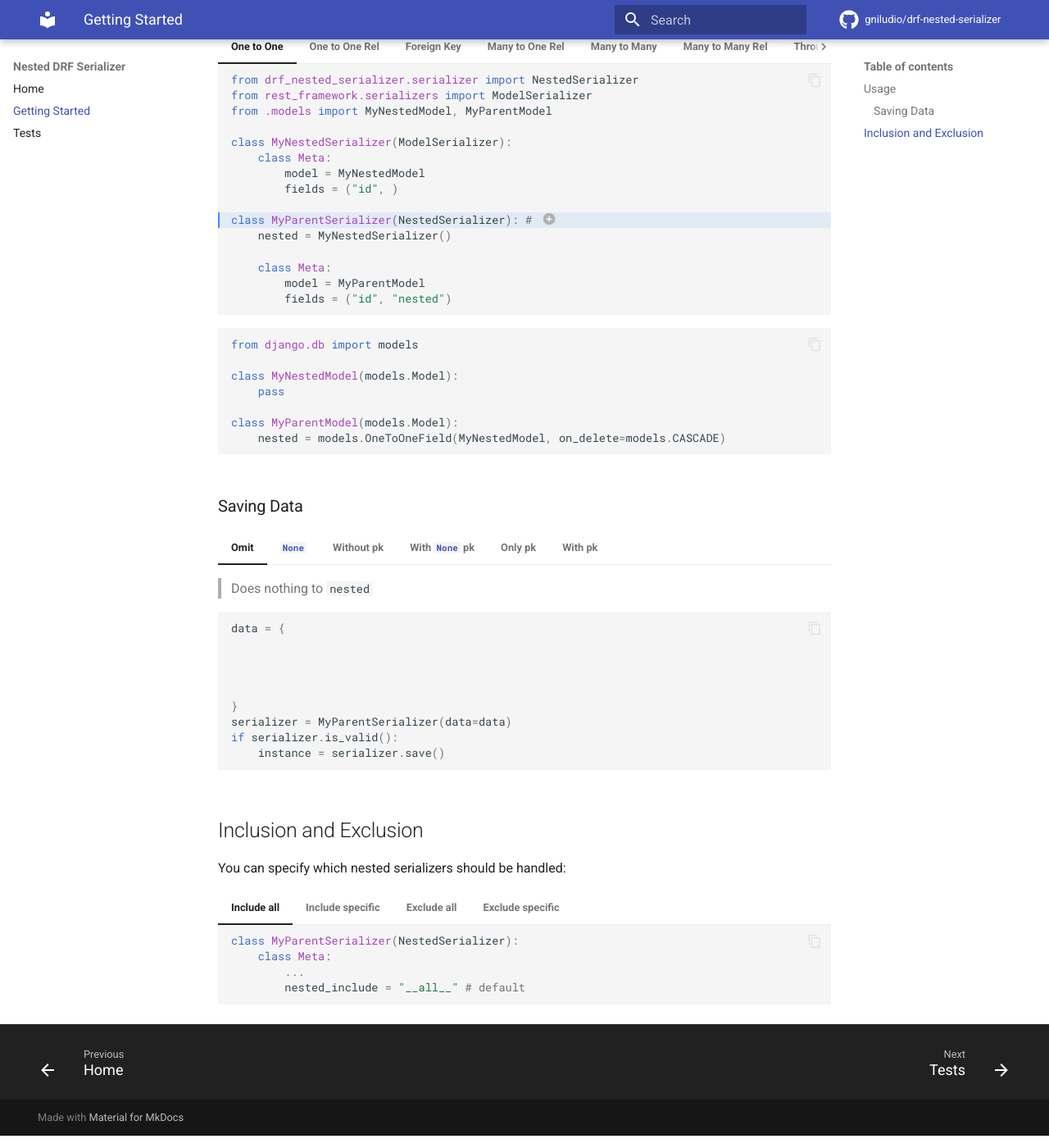
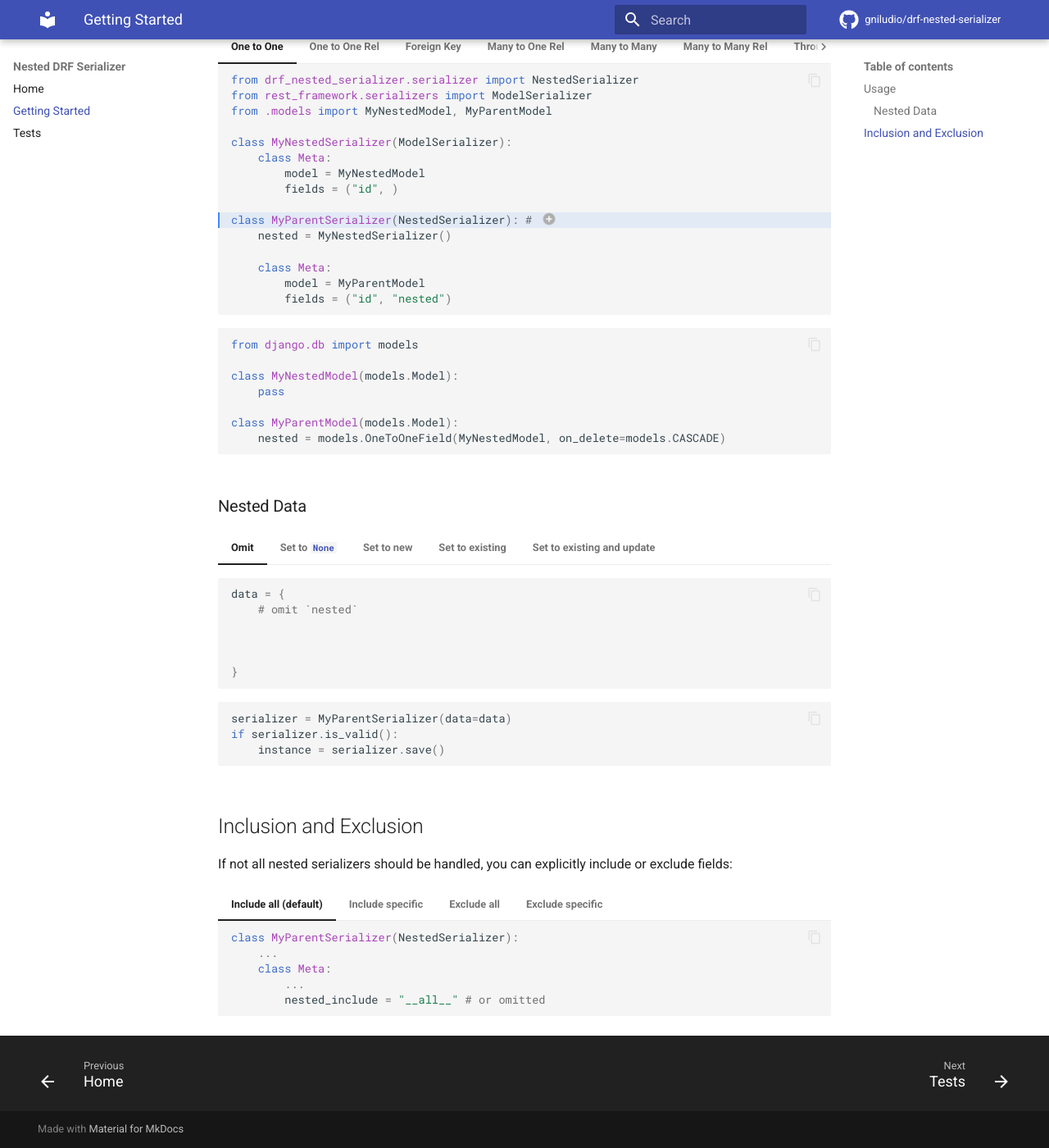
Before and after one commit to GniLudio/drf-nested-serializer, an MkDocs documentation site: the page built from docs/getting_started.md, in a window 1280 px wide and 1400 px high, scrolled down 235 px. Shown: the whole window at 82% size. Built offline with MkDocs 1.6.1 and Material for MkDocs 9.7.7, drawn with Linux system fonts in a browser that asks for light colours; comment, search, counter and statistics services are not loaded.

Commit message:
Update docs

````diff
--- a/docs/getting_started.md
+++ b/docs/getting_started.md
@@ -234,27 +234,25 @@ A serializer just needs to inherit from `NestedSerializer` to allow writable nes
     ```
 
 
-### Saving Data
+### Nested Data
 
 === "Omit"
 
-    > Does nothing to `nested`
-
     ```python
     data = {
-
+        # omit `nested`
 
 
 
     }
+    ```
+    ```python
     serializer = MyParentSerializer(data=data)
     if serializer.is_valid():
         instance = serializer.save()
     ```
 
-=== "`None`"
-
-    > Sets `nested` to `None`
+=== "Set to `None`"
 
     ```python
     data = {
@@ -263,31 +261,14 @@ A serializer just needs to inherit from `NestedSerializer` to allow writable nes
 
 
     }
+    ```
+    ```python
     serializer = MyParentSerializer(data=data)
     if serializer.is_valid():
         instance = serializer.save()
     ```
 
-=== "Without pk"
-
-    > Creates a new nested instance
-
-    ```python
-    data = {
-        "nested": {
-
-            "name": "John Doe",
-        }
-    }
-    serializer = MyParentSerializer(data=data)
-    if serializer.is_valid():
-        instance = serializer.save()
-    ```
-
-
-=== "With `None` pk"
-
-    > Creates a new nested instance
+=== "Set to new"
 
     ```python
     data = {
@@ -296,14 +277,14 @@ A serializer just needs to inherit from `NestedSerializer` to allow writable nes
             "name": "John Doe",
         }
     }
+    ```
+    ```python
     serializer = MyParentSerializer(data=data)
     if serializer.is_valid():
         instance = serializer.save()
     ```
 
-=== "Only pk"
-
-    > Sets `nested` to an existing nested instance
+=== "Set to existing"
 
     ```python
     data = {
@@ -312,22 +293,24 @@ A serializer just needs to inherit from `NestedSerializer` to allow writable nes
 
         }
     }
+    ```
+    ```python
     serializer = MyParentSerializer(data=data)
     if serializer.is_valid():
         instance = serializer.save()
     ```
 
-=== "With pk"
+=== "Set to existing and update"
 
-    > Sets `nested` to an existing nested instance and updates it
-
-    ```python
+    ```json
     data = {
         "nested": {
             "id": 3,
             "name": "John Doe",
         }
     }
+    ```
+    ```python
     serializer = MyParentSerializer(data=data)
     if serializer.is_valid():
         instance = serializer.save()
@@ -335,21 +318,23 @@ A serializer just needs to inherit from `NestedSerializer` to allow writable nes
 
 ## Inclusion and Exclusion
 
-You can specify which nested serializers should be handled:
+If not all nested serializers should be handled, you can explicitly include or exclude fields:
 
-=== "Include all"
+=== "Include all (default)"
 
     ```python
     class MyParentSerializer(NestedSerializer):
+        ...
         class Meta:
             ...
-            nested_include = "__all__" # default
+            nested_include = "__all__" # or omitted
     ```
 
 === "Include specific"
 
     ```python
     class MyParentSerializer(NestedSerializer):
+        ...
         class Meta:
             ...
             nested_include = ("field_1", "field_2", ...)
@@ -359,6 +344,7 @@ You can specify which nested serializers should be handled:
 
     ```python
     class MyParentSerializer(NestedSerializer):
+        ...
         class Meta:
             ...
             nested_exclude = "__all__"
@@ -368,6 +354,7 @@ You can specify which nested serializers should be handled:
 
     ```python
     class MyParentSerializer(NestedSerializer):
+        ...
         class Meta:
             ...
             nested_exclude = ("field_1", "field_2", ...)
````
Also changed, not shown: docs/index.md (+1 -3 lines), readme.md (+1 -3 lines).
